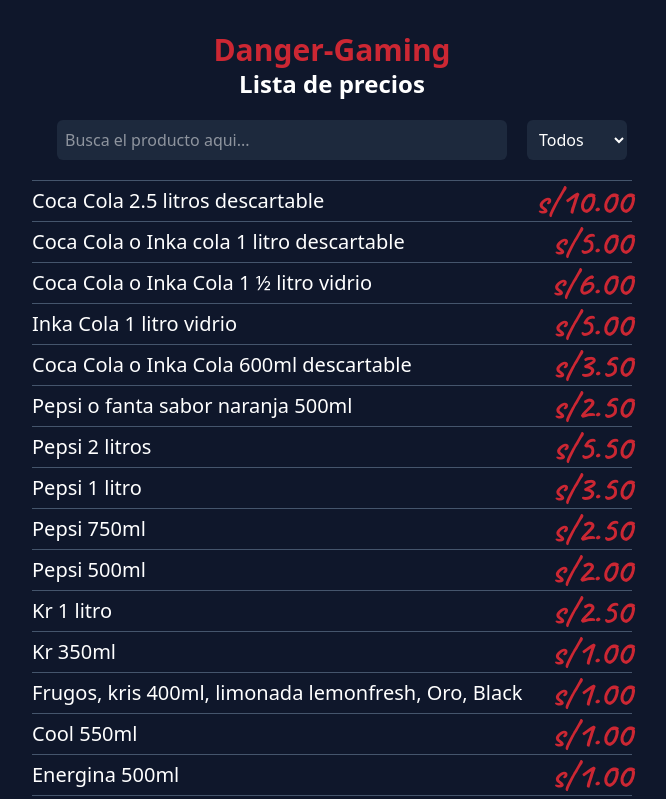
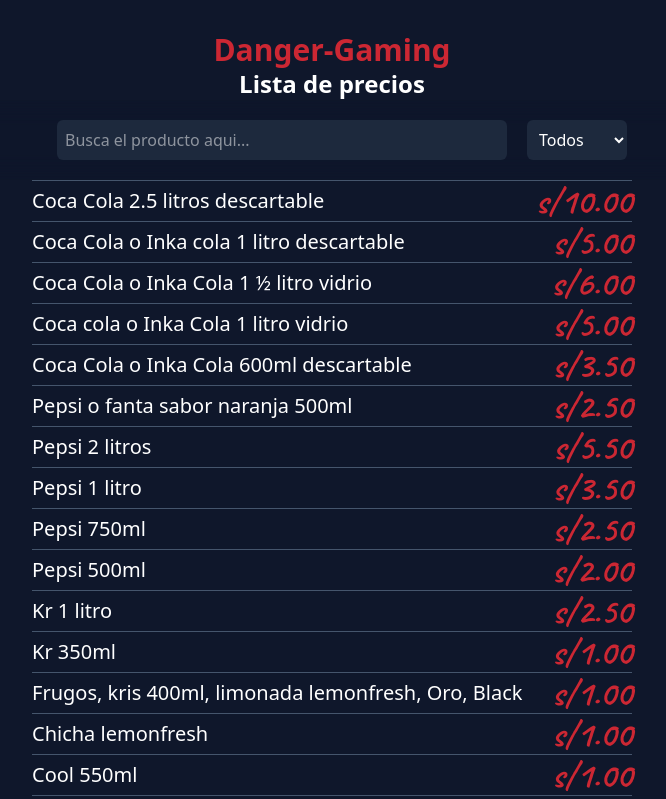
Before and after one commit to MiltonYV-DEV/lista-precios, a React (Vite) app: page / in a window 1280 px wide. Shown: the top 799 px of the page, without its empty margins (308-974 px from the left). Built offline with nearby package versions, Linux system fonts and the light colour scheme.

Commit message:
buscador y productos

```diff
--- a/src/App.jsx
+++ b/src/App.jsx
@@ -24,7 +24,7 @@ function App() {
         Danger-Gaming
       </h1>
       <h1 className="text-2xl text-center font-semibold">Lista de precios</h1>
-      <div className="flex justify-center items-center">
+      <div className="flex justify-center items-center sticky top-0 bg-slate-900/10 backdrop-blur-md">
         <input
           type="text"
           className="bg-slate-800 p-2 text-white rounded-md  w-[450px] m-5 outline-none"
--- a/src/utils/listProducts.json
+++ b/src/utils/listProducts.json
@@ -15,7 +15,7 @@
     "categoria": "gaseosa"
   },
   {
-    "nombre": "Inka Cola 1 litro vidrio",
+    "nombre": "Coca cola o Inka Cola 1 litro vidrio",
     "precio": 5.0,
     "categoria": "gaseosa"
   },
@@ -61,6 +61,11 @@
   },
   {
     "nombre": "Frugos, kris 400ml, limonada lemonfresh, Oro, Black",
+    "precio": 1.0,
+    "categoria": "gaseosa"
+  },
+  {
+    "nombre": "Chicha lemonfresh",
     "precio": 1.0,
     "categoria": "gaseosa"
   },
@@ -131,7 +136,7 @@
   },
   {
     "nombre": "Fruvi vidrio",
-    "precio": 2.0,
+    "precio": 2.50,
     "categoria": "gaseosa"
   },
   {
```
